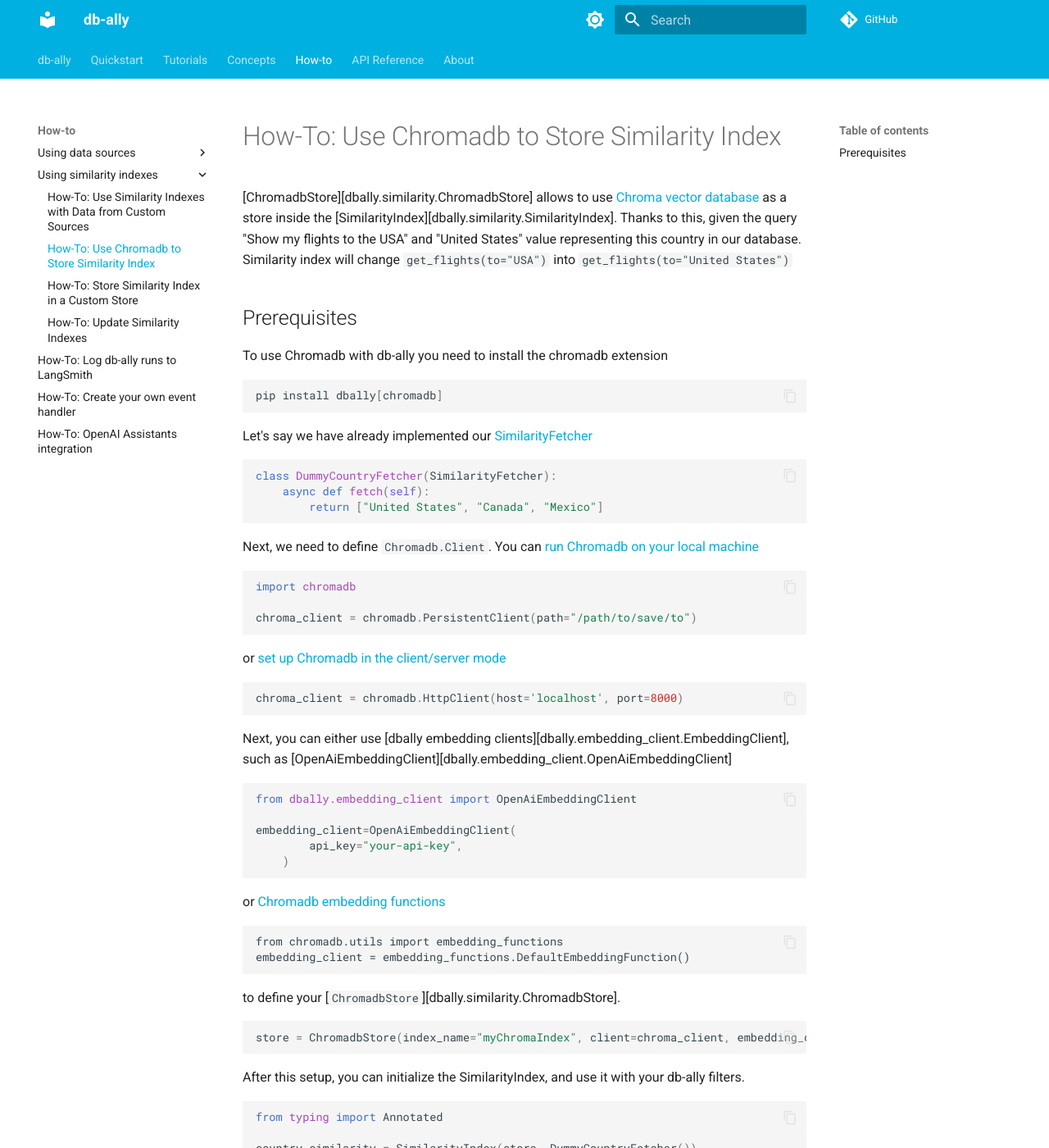
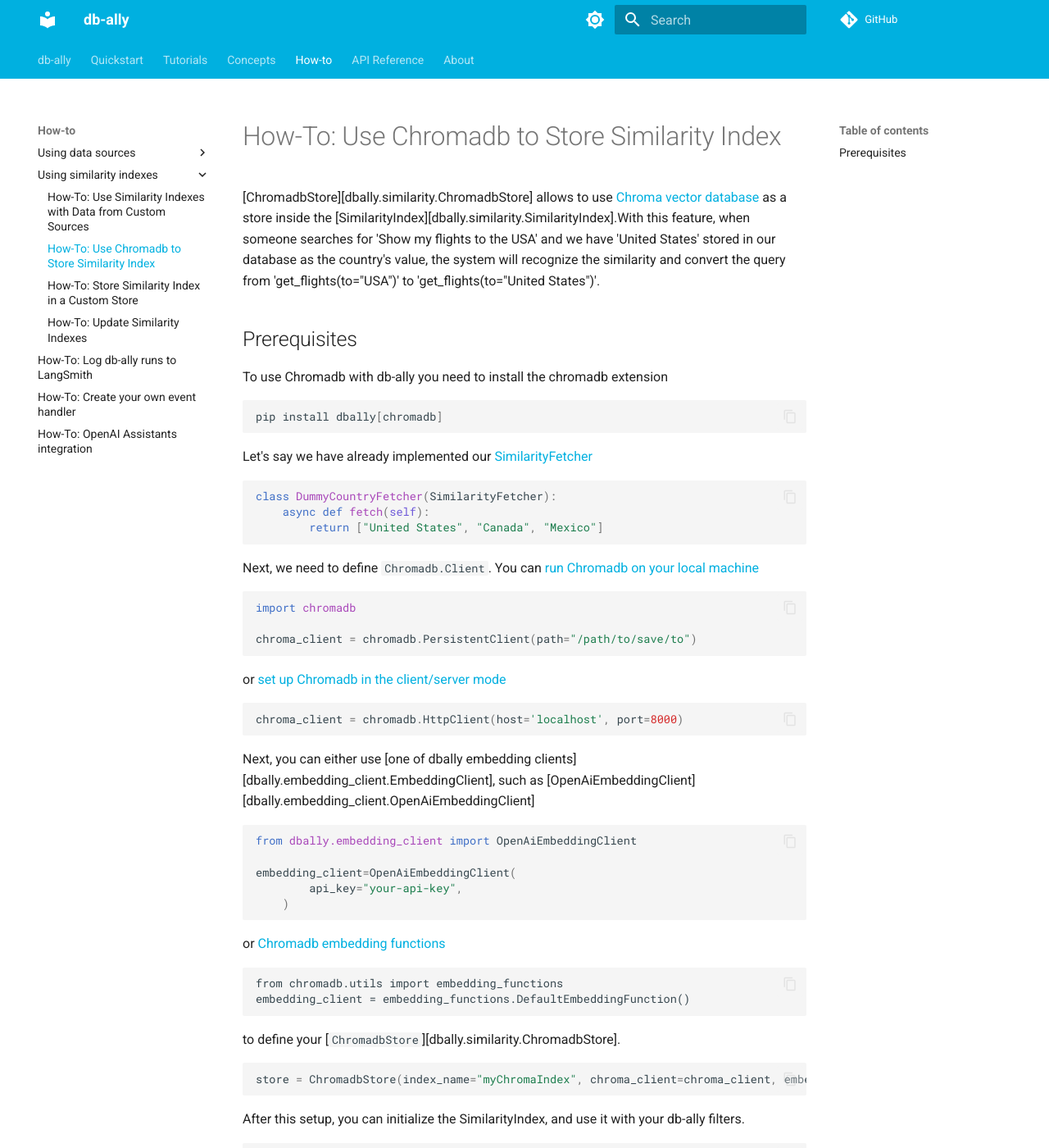
Before and after one commit to deepsense-ai/db-ally, an MkDocs documentation site: the page built from docs/how-to/use_chromadb_store.md, in a window 1280 px wide and 1400 px high. Shown: the whole window at 82% size. Built offline with MkDocs 1.6.1 and Material for MkDocs 9.7.7, drawn with Linux system fonts in a browser that asks for light colours; comment, search, counter and statistics services are not loaded.

Commit message:
fix: pr issues

````diff
--- a/docs/how-to/use_chromadb_store.md
+++ b/docs/how-to/use_chromadb_store.md
@@ -1,6 +1,6 @@
 # How-To: Use Chromadb to Store Similarity Index
 
-[ChromadbStore][dbally.similarity.ChromadbStore] allows to use [Chroma vector database](https://docs.trychroma.com/api-reference#methods-on-collection) as a store inside the [SimilarityIndex][dbally.similarity.SimilarityIndex]. Thanks to this, given the query "Show my flights to the USA" and "United States" value representing this country in our database. Similarity index will change `get_flights(to="USA")` into `get_flights(to="United States")`
+[ChromadbStore][dbally.similarity.ChromadbStore] allows to use [Chroma vector database](https://docs.trychroma.com/api-reference#methods-on-collection) as a store inside the [SimilarityIndex][dbally.similarity.SimilarityIndex].With this feature, when someone searches for 'Show my flights to the USA' and we have 'United States' stored in our database as the country's value, the system will recognize the similarity and convert the query from 'get_flights(to="USA")' to 'get_flights(to="United States")'.
 
 
 ## Prerequisites
@@ -33,7 +33,7 @@
 chroma_client = chromadb.HttpClient(host='localhost', port=8000)
 ```
 
-Next, you can either use [dbally embedding clients][dbally.embedding_client.EmbeddingClient], such as [OpenAiEmbeddingClient][dbally.embedding_client.OpenAiEmbeddingClient]
+Next, you can either use [one of dbally embedding clients][dbally.embedding_client.EmbeddingClient], such as [OpenAiEmbeddingClient][dbally.embedding_client.OpenAiEmbeddingClient]
 
 ```python
 from dbally.embedding_client import OpenAiEmbeddingClient
@@ -54,7 +54,7 @@
 to define your [`ChromadbStore`][dbally.similarity.ChromadbStore].
 
 ```python
-store = ChromadbStore(index_name="myChromaIndex", client=chroma_client, embedding_calculator=embedding_client)
+store = ChromadbStore(index_name="myChromaIndex", chroma_client=chroma_client, embedding_calculator=embedding_client)
 ```
 
 After this setup, you can initialize the SimilarityIndex, and use it with your db-ally filters.
````
Also changed, not shown: .libraries-whitelist.txt, .license-whitelist.txt, 3 other files.
